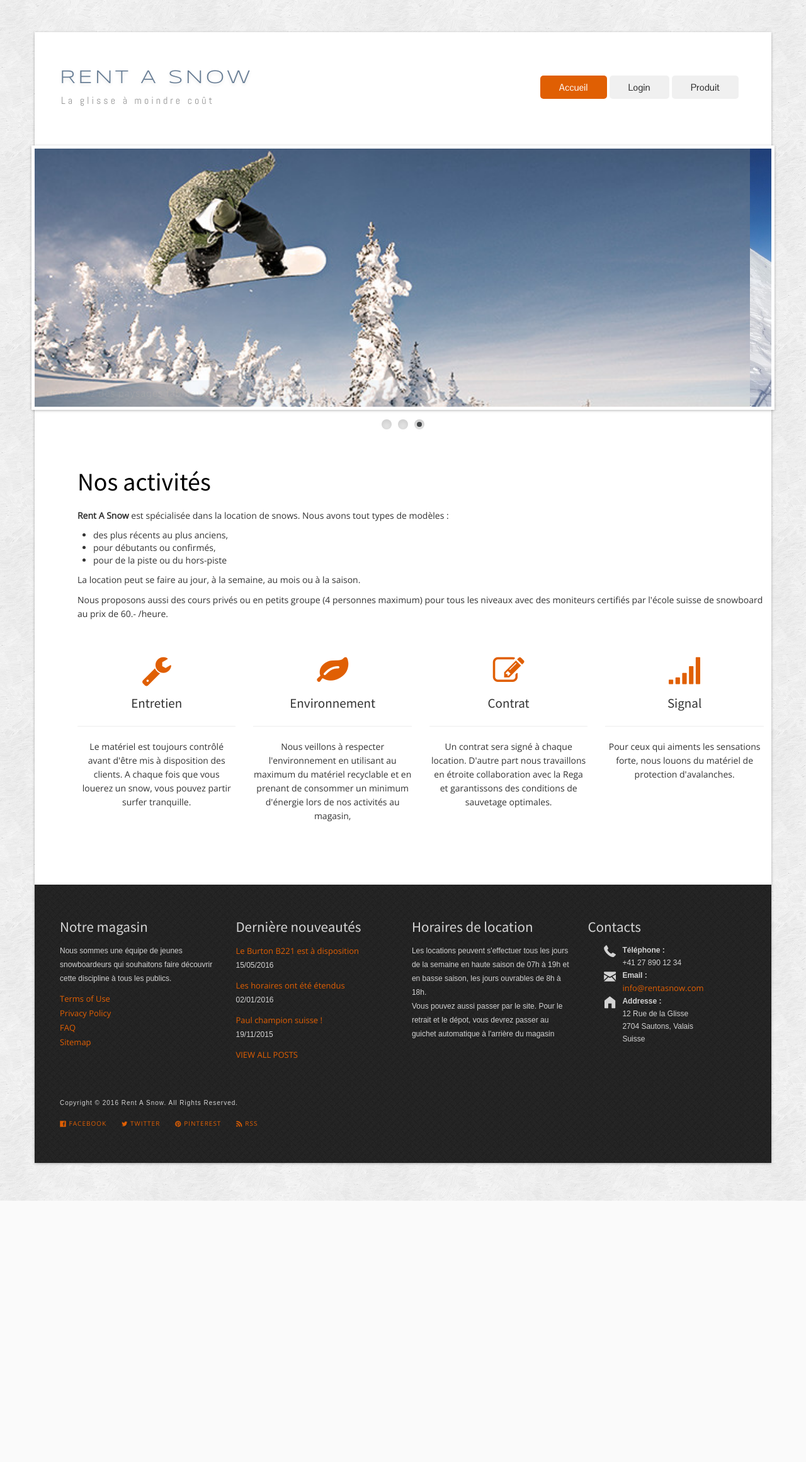
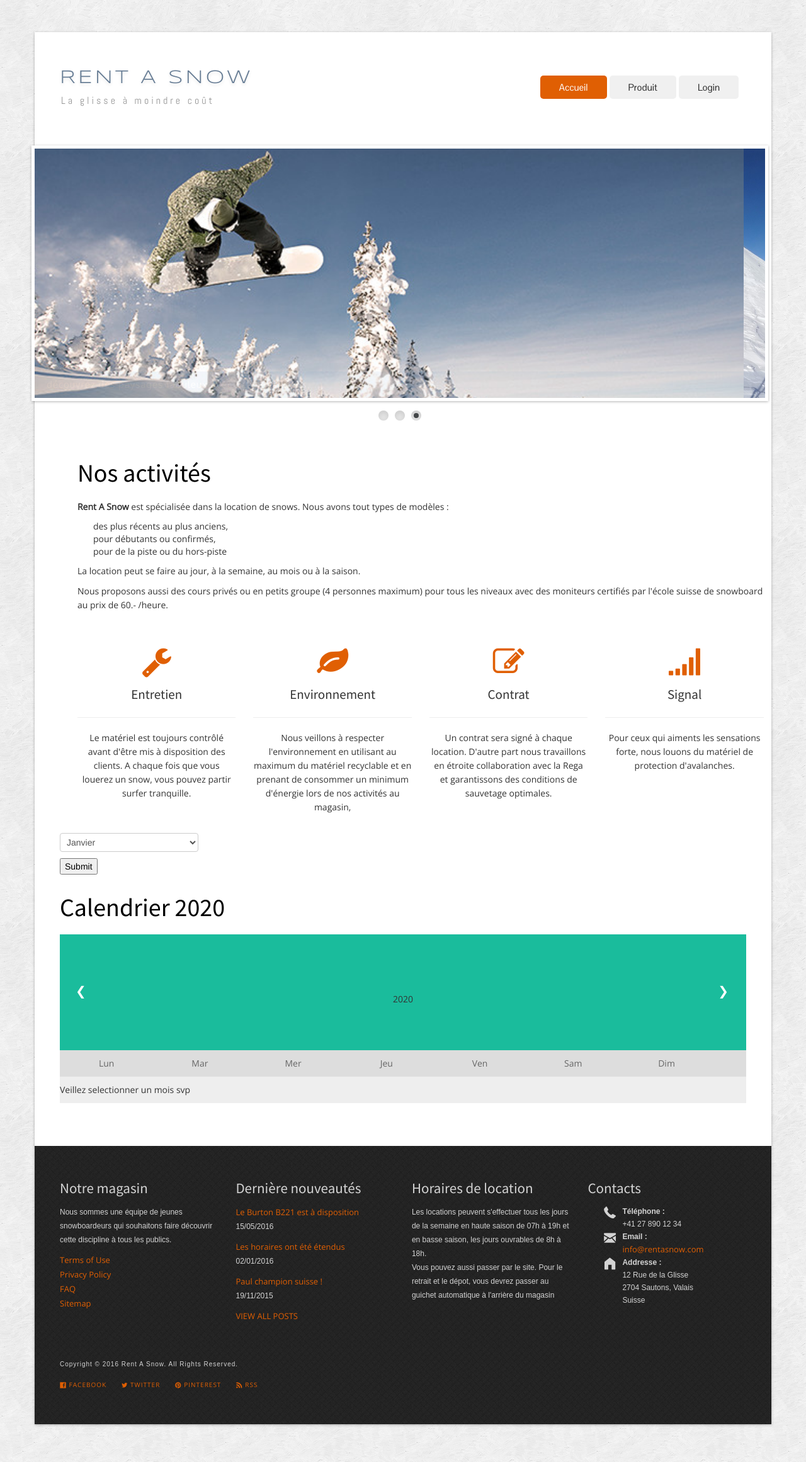
Before and after one commit to EGiorgisCPNV/ICT-133, a PHP site: page / in a window 1280 px wide. Shown: the whole page at 63% size. Before the commit the page ends 1907 px from the top, so only its background shows below. Run offline with PHP 8.4, Linux system fonts and the light colour scheme.

Commit message:
Ajout du calendrier
Ajout du calendrier 2020 avec le choix du mois

```diff
--- a/Snow/133-Start-master/controler/controler.php
+++ b/Snow/133-Start-master/controler/controler.php
@@ -37,7 +37,7 @@
     //cette condition va checker ce que l'utilisateur va rentrer dans la page login est rediriger sur la page home si ce qu'il a rentrer correspond a la la fonction checkLogin dans le model.php sinon sur la page login sa sa ne corespond pas
     if(checkLogin($username,$password)){
 
-        $_SESSION['MotCle']=$post['password'];
+        $_SESSION['MotCle']=$post['username'];
         require "view/home.php";
     }
     else
--- /dev/null
+++ b/Snow/133-Start-master/view/content/scripts/bootstrap/css/Calandrier_sans_tableau_CSS.css
@@ -0,0 +1,86 @@
+/*auteur:Esteban
+Date : 02.12.19
+description : css de l'exercice Calandrier_sans_tableau_CSS
+ */
+
+* {box-sizing: border-box;}
+ul {list-style-type: none;}
+body {font-family: Verdana, sans-serif;}
+
+.month {
+    padding: 70px 25px;
+    width: 100%;
+    background: #1abc9c;
+    text-align: center;
+}
+
+.month ul {
+    margin: 0;
+    padding: 0;
+}
+
+.month ul li {
+    color: white;
+    font-size: 20px;
+    text-transform: uppercase;
+    letter-spacing: 3px;
+}
+
+.month .prev {
+    float: left;
+    padding-top: 10px;
+}
+
+.month .next {
+    float: right;
+    padding-top: 10px;
+}
+
+.weekdays {
+    margin: 0;
+    padding: 10px 0;
+    background-color: #ddd;
+}
+
+.weekdays li {
+    display: inline-block;
+    width: 13.6%;
+    color: #666;
+    text-align: center;
+}
+
+.days {
+    padding: 10px 0;
+    background: #eee;
+    margin: 0;
+}
+
+.days li {
+    list-style-type: none;
+    display: inline-block;
+    width: 13.6%;
+    text-align: center;
+    margin-bottom: 5px;
+    font-size:12px;
+    color: #777;
+}
+
+.days li .active {
+    padding: 5px;
+    background: #1abc9c;
+    color: white !important
+}
+
+/* Add media queries for smaller screens */
+@media screen and (max-width:720px) {
+    .weekdays li, .days li {width: 13.1%;}
+}
+
+@media screen and (max-width: 420px) {
+    .weekdays li, .days li {width: 12.5%;}
+    .days li .active {padding: 2px;}
+}
+
+@media screen and (max-width: 290px) {
+    .weekdays li, .days li {width: 12.2%;}
+}
--- a/Snow/133-Start-master/view/gabarit.php
+++ b/Snow/133-Start-master/view/gabarit.php
@@ -1,6 +1,8 @@
 <!DOCTYPE HTML>
 <html>
 <head>
+    <link rel="stylesheet" type="text/css" href="view/content/scripts/bootstrap/css/Calandrier_sans_tableau_CSS.css">
+
     <meta charset="utf-8">
     <title>Rent A Snow - Accueil</title>
     <meta name="viewport" content="width=device-width, initial-scale=1.0">
@@ -76,10 +78,17 @@
                                 <?php endif ?>>
                                 <a href="index.php?action=home">Accueil</a></li>
 
+                                <!-- boutton produit-->
+                                <li<?php if( ($_GET['action']=="produit") )  : ?>
+                                    class="active"
+                                <?php endif ?>>
+                                    <a href="index.php?action=produit">Produit</a></li>
+
+
                                 <!-- boutton logout-->
                                 <?php if(isset($_SESSION['MotCle'])) : //les double points sont obligatoire sa remplace un "{" dans les fichier html?>
                                 <li><a href="index.php?action=logout">Logout</a></li>
-                                <label>Vous êtes connécté en tant que <?php $_SESSION['MotCle']?></label>
+                                <?php echo "<label>Vous êtes connecté en tant que </label>".$_SESSION['MotCle']?>
                                 <?php else :?>
 
                                     <!-- boutton login-->
@@ -89,11 +98,7 @@
                                 <a href="index.php?action=login">Login</a></li>
                                 <?php endif ?>
 
-                                <!-- boutton produit-->
-                                <li<?php if( ($_GET['action']=="produit") )  : ?>
-                                    class="active"
-                                <?php endif ?>>
-                                    <a href="index.php?action=produit">Produit</a></li>
+
 
 
                             </ul>
--- a/Snow/133-Start-master/view/home.php
+++ b/Snow/133-Start-master/view/home.php
@@ -116,6 +116,185 @@
 
 </div>
 
+
+<!-- formulaire pour les mois -->
+    <form method="GET" action="index.php?action=home">
+        <select name="Month">
+            <option >Janvier</option>
+            <option >Fevrier</option>
+            <option >Mars</option>
+            <option >Avril</option>
+            <option >Mai</option>
+            <option >Juin</option>
+            <option >Juillet</option>
+            <option >Aout</option>
+            <option >Septembre</option>
+            <option >Octobre</option>
+            <option >Novembre</option>
+            <option >Decembre</option>
+        </select>
+        <br>
+        <input type="submit">
+    </form>
+
+
+    <h1>Calendrier 2020</h1>
+
+
+    <!-- affiche le mois actuelle en lettre-->
+    <div class="month">
+        <ul>
+            <li class="prev">&#10094;</li>
+            <li class="next">&#10095;</li>
+
+            <?php
+
+
+            //Tableau des mois
+            $tableauMois = array('Janvier', 'Fevrier', 'Mars', 'Avril', 'Mai', 'Juin', 'Juillet', 'Aout', 'Septembre', 'Octobre', 'Novembre', 'Decembre');
+
+            $month =@$_GET['Month'];//la variable $month va contenir l'element choisis du formulaire
+            echo $month . "<br>";
+            echo "2020";
+
+            ?>
+
+        </ul>
+    </div>
+
+    <!-- affiche les jours en lettre-->
+    <ul class="weekdays">
+        <?php
+        //Tableau associatif des jours
+        $tableauJour = array(
+            'Lundi' => 'Lun',
+            'Mardi' => 'Mar',
+            'Mercredi' => 'Mer',
+            'Jeudi' => 'Jeu',
+            'Vendredi' => 'Ven',
+            'Samedi' => 'Sam',
+            'Dimanche' => 'Dim'
+        );
+
+        //Va chercher chaque ellement du tableau associatif : $tableauJour en créer a chaque fois un <li>
+        foreach ($tableauJour as $element) {
+            echo "<li>$element</li>"; //affichera $jours[0],etc…
+        }
+        ?>
+    </ul>
+
+    <ul class="days">
+
+<?php
+
+//controller dois exister pour que se qui se passe en dessous puisse fonctionner
+
+//si il a choisis un mois alors il rentre dans la contition
+if (isset($month)) {
+    switch ($month) {
+        case $tableauMois[0]:
+            $JanA = 3;//Coresspond numero du jour de la semaine(ex : 1=Lundi) pour le premier jour du mois (2 car le premier jour du mois est un mardi)
+            $JanB=31;
+            jourEcrit($JanA,$JanB);
+            break;
+
+        case $tableauMois[1]:
+            $FevA = 6;//Coresspond numero du jour de la semaine(ex : 1=Lundi) pour le premier jour du mois
+            $FevB = 28;
+            jourEcrit($FevA,$FevB);
+            break;
+
+        case $tableauMois[2]:
+            $MarA=7;//Coresspond numero du jour de la semaine(ex : 1=Lundi) pour le premier jour du mois
+            $MarB = 31;
+            jourEcrit($MarA,$MarB);
+            break;
+
+        case $tableauMois[3]:
+            $AvrA=3;//Coresspond numero du jour de la semaine(ex : 1=Lundi) pour le premier jour du mois
+            $AvrB = 30;
+            jourEcrit($AvrA,$AvrB);
+            break;
+
+        case $tableauMois[4]:
+            $MaiA=5;//Coresspond numero du jour de la semaine(ex : 1=Lundi) pour le premier jour du mois
+            $MaiB = 31;
+            jourEcrit($MaiA,$MaiB);
+            break;
+
+        case $tableauMois[5]:
+            $JuinA=1;//Coresspond numero du jour de la semaine(ex : 1=Lundi) pour le premier jour du mois
+            $JuinB = 30;
+            jourEcrit($JuinA,$JuinB);
+            break;
+
+        case $tableauMois[6]:
+            $JuilletA=3;//Coresspond numero du jour de la semaine(ex : 1=Lundi) pour le premier jour du mois
+            $JuilletB = 31;
+            jourEcrit($JuilletA,$JuilletB);
+            break;
+
+        case $tableauMois[7]:
+            $AouA=6;//Coresspond numero du jour de la semaine(ex : 1=Lundi) pour le premier jour du mois
+            $AouB = 31;
+            jourEcrit($AouA,$AouB);
+            break;
+
+        case $tableauMois[8]:
+            $SepA=2;//Coresspond numero du jour de la semaine(ex : 1=Lundi) pour le premier jour du mois
+            $SepB = 30;
+            jourEcrit($SepA,$SepB);
+            break;
+
+        case $tableauMois[9]:
+            $OctA=4;//Coresspond numero du jour de la semaine(ex : 1=Lundi) pour le premier jour du mois
+            $OctB = 31;
+            jourEcrit($OctA,$OctB);
+            break;
+
+        case $tableauMois[10]:
+            $NovA=7;//Coresspond numero du jour de la semaine(ex : 1=Lundi) pour le premier jour du mois
+            $NovB = 30;
+            jourEcrit($NovA,$NovB);
+            break;
+
+        case $tableauMois[11]:
+            $DecA=2;//Coresspond numero du jour de la semaine(ex : 1=Lundi) pour le premier jour du mois
+            $DecB = 31;
+            jourEcrit($DecA,$DecB);
+            break;
+    }
+} else {
+    echo "Veillez selectionner un mois svp";
+}
+
+// cette fonction va aligner le nombre du jour au bon jour
+function jourEcrit($Element,$Element2)
+{
+    $i=1;
+    //boucle for qui aligne le jour avec le bon chiffre
+    while ( $i< $Element) {
+        echo "<li></li>";
+        $i++;
+    }
+
+
+    //boucle qui va afficher les 31 jours et qui va mettre en valeur le jour actuelle
+    for ($a = 1; $a <= $Element2; $a++) {
+        $tableauNumJour[$a] = $a;
+
+        //condition qui va mettre en valeur le jour actuelle
+        if ($a == date("d") && $Element2==date("t")) {
+            echo '<li><span class="active">' . $tableauNumJour[$a] . '</span>';
+        } else {
+            echo '<li>';
+            echo $tableauNumJour[$a];
+        }
+    }
+}
+
+
+?>
 <?php
 // ob_get_clean va clotturer puis $content va valoire tous se qu'il y a depuis ob_start
 $content = ob_get_clean();
```
Also changed, not shown: exercice/Calendrier/PHP/Calandrier_sans_tableau.php (+23 -8 lines), exercice/Calendrier/PHP/controller.php (+0 -36 lines).
